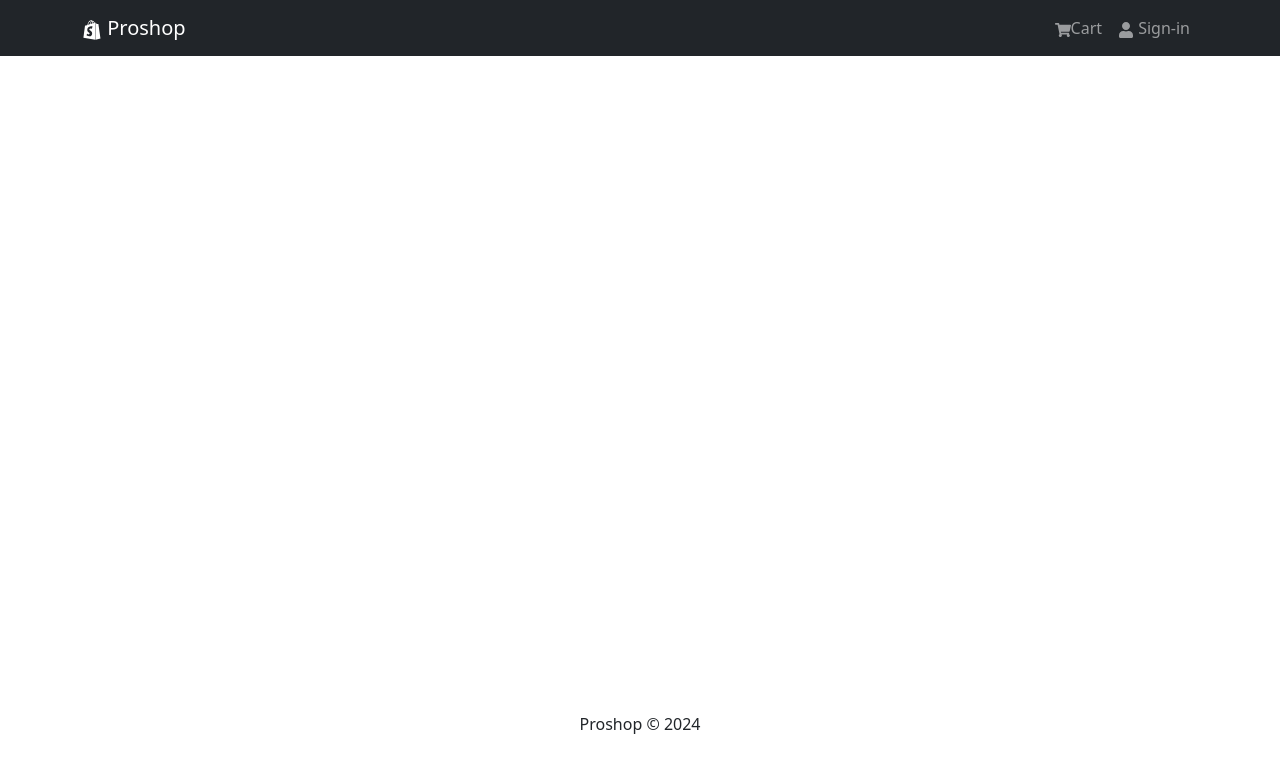
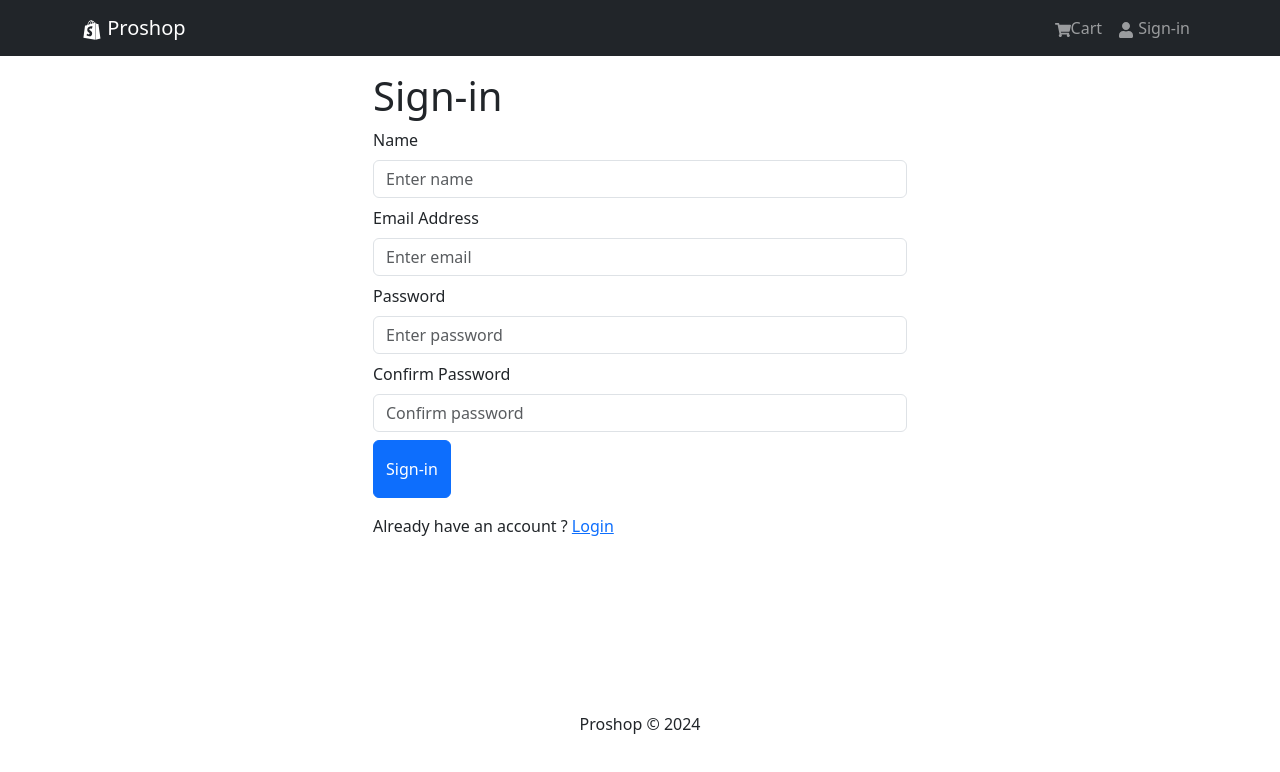
Before and after one commit to DimiTesting/proshopMERN, a React (Create React App) app in the folder frontend/: page /register in a window 1280 px wide. Shown: the top 772 px of the page. Built offline with nearby package versions, Linux system fonts and the light colour scheme.

Commit message:
adding Shipping Page which is dispatching saveShipping address and adding Private Route for it

```diff
--- a/frontend/src/App.js
+++ b/frontend/src/App.js
@@ -1,10 +1,13 @@
 import { Container } from 'react-bootstrap'
 import Header from './components/Header'
 import Footer from './components/Footer'
+import PrivateRoute from './components/PrivateRoute'
 import HomePage from "./pages/HomePage"
 import ProductPage from './pages/ProductPage'
 import CartPage from './pages/CartPage'
 import LoginPage from './pages/LoginPage'
+import RegisterPage from './pages/RegisterPage'
+import ShippingPage from './pages/ShippingPage'
 import {BrowserRouter as Router, Routes, Route} from "react-router-dom"
 import { ToastContainer } from 'react-toastify';
 import 'react-toastify/dist/ReactToastify.css';
@@ -21,6 +24,10 @@ const App = () => {
                         <Route path='/products/:id' element={<ProductPage/>}/>
                         <Route path='/cart' element={<CartPage/>}/>
                         <Route path='/sign-in' element={<LoginPage/>}/>
+                        <Route path='/register' element={<RegisterPage/>}/>
+                        <Route path='' element={<PrivateRoute/>}>
+                          <Route path='/shipping' element={<ShippingPage/>}/>
+                        </Route>
                     </Routes>
             </Container>
           </main>
--- /dev/null
+++ b/frontend/src/components/PrivateRoute.js
@@ -0,0 +1,9 @@
+import { useSelector } from "react-redux";
+import { Outlet, Navigate } from "react-router-dom";
+
+const PrivateRoute = () => {
+    const {userInfo} = useSelector((state) => state.auth)
+    return userInfo? <Outlet/>: <Navigate to='/sign-in' replace/>
+}
+
+export default PrivateRoute
--- a/frontend/src/pages/CartPage.jsx
+++ b/frontend/src/pages/CartPage.jsx
@@ -21,7 +21,7 @@ const CartPage = () => {
     }
 
     const proceedToCheckout = async() => {
-        navigate('/login?redirect=/shipping')
+        navigate('/sign-in?redirect=/shipping')
     }
 
     return (
--- /dev/null
+++ b/frontend/src/pages/RegisterPage.jsx
@@ -0,0 +1,108 @@
+import FormContainer from "../components/FormContainer";
+import { Row, Col, Form, Button} from "react-bootstrap";
+import { Link, useLocation, useNavigate } from 'react-router-dom'
+import { useState, useEffect } from "react";
+import { useDispatch, useSelector } from "react-redux";
+import { setCredentials } from "../slices/authSlice";
+import { useRegisterMutation } from "../slices/usersApiSlice";
+import { toast } from "react-toastify";
+import Loader from "../components/Loader";
+
+const RegisterPage = () => {
+    const [name, setName] = useState('')
+    const [email, setEmail] = useState('')
+    const [password, setPassword] = useState('')
+    const [confirmPassword, setConfimPassword] = useState('')
+
+    const dispatch = useDispatch()
+    const navigate = useNavigate()
+    const { userInfo } = useSelector((state) => state.auth)
+    const [ register, {isLoading} ] = useRegisterMutation()
+
+    const {search} = useLocation()
+    const sp = new URLSearchParams(search)
+    const redirect = sp.get('redirect') || '/'
+
+    useEffect(()=> {
+        if(userInfo) {
+            navigate(redirect)
+        }
+    }, [userInfo, redirect, navigate])
+
+    const handleSumbit = async(e) => {
+        e.preventDefault()
+        if(password !== confirmPassword) {
+            toast.error("Passwords are not matching")
+        } else {
+            try {
+                const res = await register({name, email, password}).unwrap()
+                dispatch(setCredentials({...res}))
+                navigate(redirect)
+            } catch (err) {
+                toast.error(err?.data?.message || err.error)
+            }
+        }
+    }
+
+    return (
+        <FormContainer>
+            <h1> Sign-in </h1>
+            <Form onSubmit={handleSumbit}>
+
+            <Form.Group className='my-2' controlId='name'>
+                <Form.Label>Name</Form.Label>
+                <Form.Control
+                    type='text'
+                    placeholder='Enter name'
+                    value={name}
+                    onChange={(e) => setName(e.target.value)}
+                ></Form.Control>
+            </Form.Group>
+
+            <Form.Group className='my-2' controlId='email'>
+                <Form.Label>Email Address</Form.Label>
+                <Form.Control
+                    type='email'
+                    placeholder='Enter email'
+                    value={email}
+                    onChange={(e) => setEmail(e.target.value)}
+                ></Form.Control>
+            </Form.Group>
+
+            <Form.Group className='my-2' controlId='password'>
+                <Form.Label>Password</Form.Label>
+                <Form.Control
+                    type='password'
+                    placeholder='Enter password'
+                    value={password}
+                    onChange={(e) => setPassword(e.target.value)}
+                ></Form.Control>
+            </Form.Group>
+
+            <Form.Group className='my-2' controlId='confirmPassword'>
+                <Form.Label>Confirm Password</Form.Label>
+                <Form.Control
+                    type='password'
+                    placeholder='Confirm password'
+                    value={confirmPassword}
+                    onChange={(e) => setConfimPassword(e.target.value)}
+                ></Form.Control>
+            </Form.Group>
+
+                <Button type="submit" variant="primary" className="py-3">
+                    Sign-in
+                </Button>
+
+                {isLoading && <Loader/>}
+            </Form>
+
+            <Row className="py-3">
+                <Col>
+                    Already have an account ? <Link to={redirect ? `/login?redirect=${redirect}`: '/login'}> Login</Link>
+                </Col>
+            </Row>
+        </FormContainer>
+    )
+}
+
+export default RegisterPage
--- /dev/null
+++ b/frontend/src/pages/ShippingPage.jsx
@@ -0,0 +1,81 @@
+import { useState } from 'react';
+import { useSelector, useDispatch} from 'react-redux'
+import { saveShippingAddress } from '../slices/cartSlice';
+import { useNavigate } from 'react-router-dom'
+import { Form, Button } from 'react-bootstrap';
+import FormContainer from '../components/FormContainer'
+
+const ShippingPage = () => {
+    const cart = useSelector((state) => state.cart)
+    const {shippingAddress} = cart
+    const [address, setAddress] = useState(shippingAddress?.address || "")
+    const [city, setCity] = useState(shippingAddress?.city || "")
+    const [postalCode, setPostalCode] = useState(shippingAddress?.postalCode || "")
+    const [country, setCountry] = useState(shippingAddress?.country || "")
+
+    const dispatch = useDispatch()
+    const navigate = useNavigate()
+
+    const handleSubmit = (e) => {
+        e.preventDefault()
+        dispatch(saveShippingAddress({address, city, postalCode, country}))
+        navigate('/payments')
+    }
+
+    return (
+        <FormContainer>
+            <h1> Shipping Address </h1>
+
+            <Form onSubmit={handleSubmit} className='my-2'>
+
+                <Form.Group className='my-2' controlId='address'>
+                    <Form.Label>Address</Form.Label>
+                    <Form.Control
+                        type='text'
+                        placeholder='Enter address'
+                        value={address}
+                        onChange={(e) => setAddress(e.target.value)}
+                    ></Form.Control>
+                </Form.Group>
+
+                <Form.Group className='my-2' controlId='city'>
+                    <Form.Label>City</Form.Label>
+                    <Form.Control
+                        type='text'
+                        placeholder='Enter city'
+                        value={city}
+                        onChange={(e) => setCity(e.target.value)}
+                    ></Form.Control>
+                </Form.Group>
+
+                <Form.Group className='my-2' controlId='postalCode'>
+                    <Form.Label>Postal Code</Form.Label>
+                    <Form.Control
+                        type='text'
+                        placeholder='Enter postal code'
+                        value={postalCode}
+                        onChange={(e) => setPostalCode(e.target.value)}
+                    ></Form.Control>
+                </Form.Group>
+
+                <Form.Group className='my-2' controlId='country'>
+                    <Form.Label>Country</Form.Label>
+                    <Form.Control
+                        type='text'
+                        placeholder='Enter country'
+                        value={country}
+                        onChange={(e) => setCountry(e.target.value)}
+                    ></Form.Control>
+                </Form.Group>
+
+                <Button type='submit' variant='primary' className='my-2'>
+                    Continue
+                </Button>
+
+            </Form>
+
+        </FormContainer>
+    )
+}
+
+export default ShippingPage
--- a/frontend/src/slices/cartSlice.js
+++ b/frontend/src/slices/cartSlice.js
@@ -1,7 +1,7 @@
 import { createSlice } from "@reduxjs/toolkit";
 import { updateCart } from "../utils/cartUtils";
 
-const initialState = localStorage.getItem('cart') ? JSON.parse(localStorage.getItem('cart')): { cartItem: [] }
+const initialState = localStorage.getItem('cart') ? JSON.parse(localStorage.getItem('cart')): { cartItem: [], shippingAddress: {}, paymentMethod: 'PayPal' }
 
 export const cartSlice = createSlice({
     name: "cart",
@@ -20,10 +20,14 @@ export const cartSlice = createSlice({
         removeFromCart: (state, action) => {
             state.cartItem = state.cartItem.filter((x) => x._id !== action.payload)
             updateCart(state)
+        },
+        saveShippingAddress: (state, action) => {
+            state.shippingAddress = action.payload
+            updateCart(state)
         }
     },
 })
 
-export const {addToCart, removeFromCart} = cartSlice.actions
+export const {addToCart, removeFromCart, saveShippingAddress} = cartSlice.actions
 
 export default cartSlice.reducer
--- a/frontend/src/slices/usersApiSlice.js
+++ b/frontend/src/slices/usersApiSlice.js
@@ -15,8 +15,15 @@ export const usersApiSlice = apiSlice.injectEndpoints({
                 url: `${USERS_URL}/logout`,
                 method: 'POST'
             })
-        })
+        }),
+        register: builder.mutation({
+            query: (data) => ({
+                url: `${USERS_URL}`,
+                method: 'POST',
+                body: data
+            })
+        }),
     })
 })
 
-export const {useLoginMutation, useLogoutMutation} = usersApiSlice
+export const {useLoginMutation, useLogoutMutation, useRegisterMutation} = usersApiSlice
```
